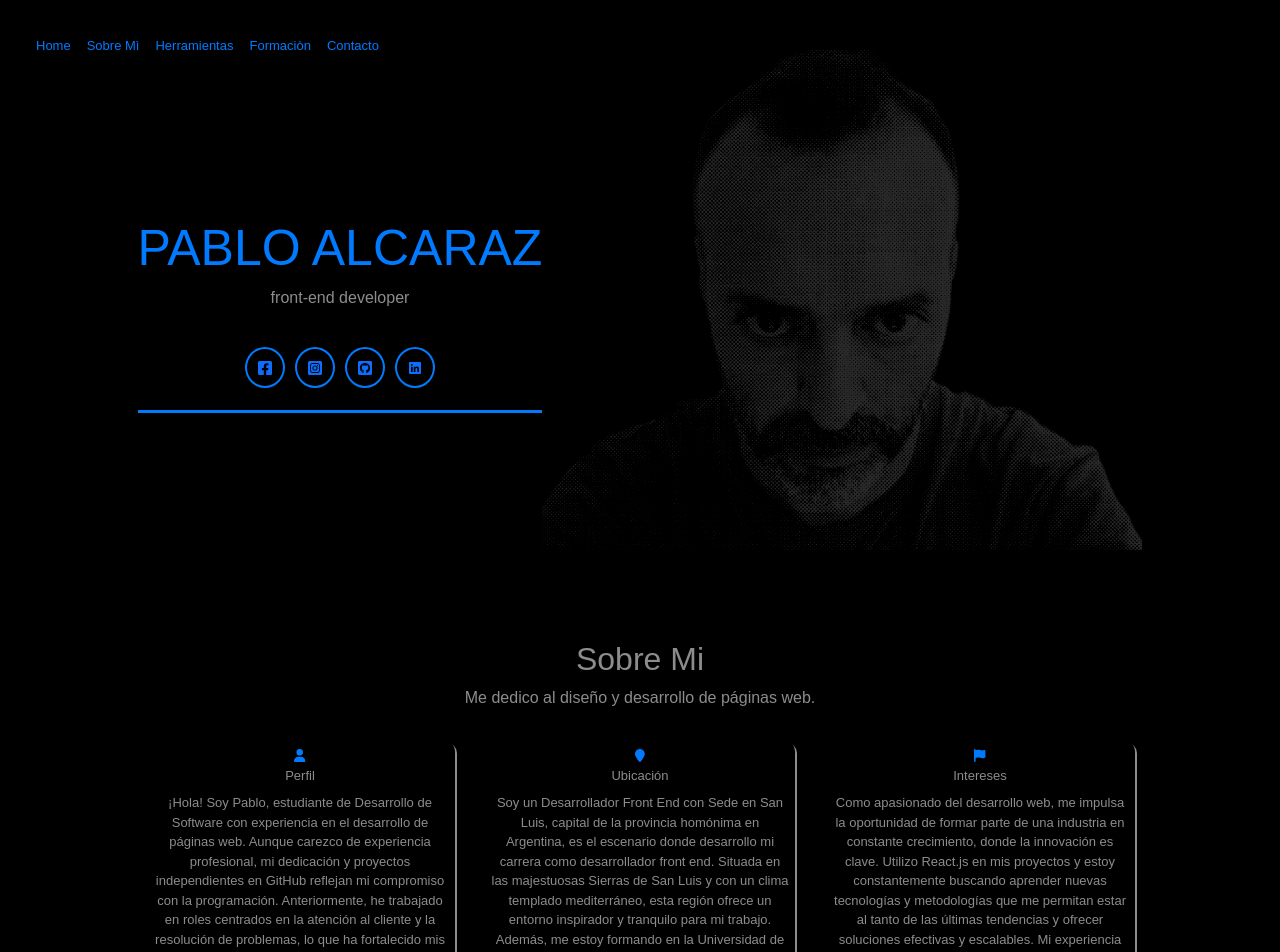
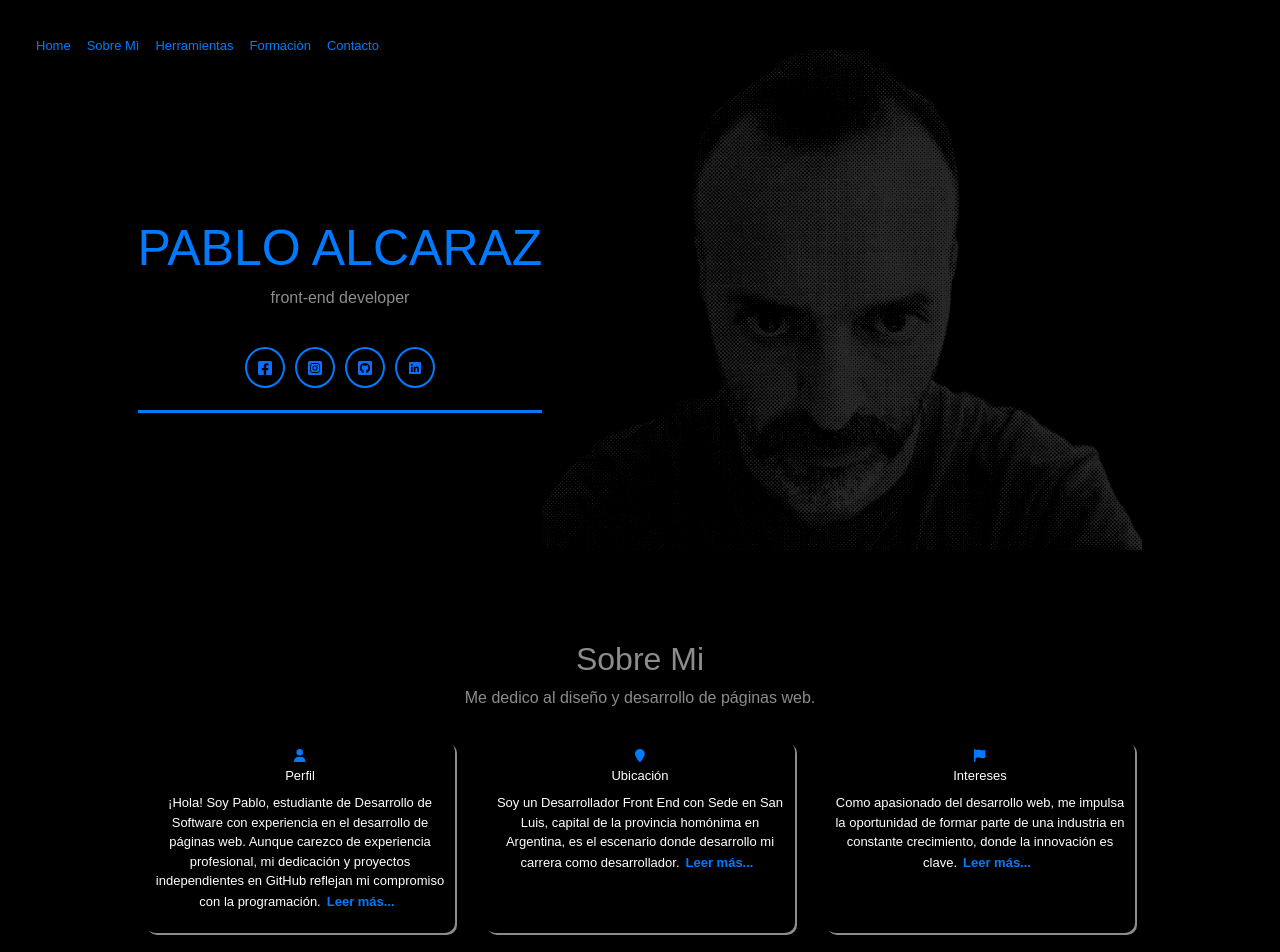
Before and after one commit to pablodalcaraz/cv-pablo-react, a React (Vite) app: page / in a window 1280 px wide. Shown: the top 952 px of the page. Built offline with nearby package versions, Linux system fonts and the light colour scheme.

Commit message:
cambios en columna-sm

```diff
--- a/src/App.css
+++ b/src/App.css
@@ -153,7 +153,7 @@ h1 {
   text-align: center;
   display: block;
   width: 310px;
-  color: #8c8c8c;
+  color: white;
   border-radius: 10px;
   box-shadow: 2px 2px 0px 0px #8c8c8c;
   padding: 5px;
@@ -180,6 +180,12 @@ h1 {
 
 .titulo-detalle {
   margin-bottom: 8px;
+}
+.leerMas{
+  color: #007bff;
+  background: none;
+  border: none;
+
 }
 /*herramientas*/
 
--- a/src/App.jsx
+++ b/src/App.jsx
@@ -23,6 +23,13 @@ function App() {
 
   const [showMenuBlock, setShowMenuBlock] = useState(false)
   const [collapseMenu, setCollapseMenu] = useState(true)
+  const [showReadMore, setShowReadMore] = useState({
+    perfil: false,
+    ubicacion:false,
+    itereses:false
+  })
+
+
 
   useEffect(() => {
     const handleScroll = () => {
@@ -40,6 +47,12 @@ function App() {
     setCollapseMenu(true);
   };
 
+  const toggleShowReadMore = (columna) => {
+    setShowReadMore({
+      ...showReadMore,
+      [columna]: !showReadMore[columna]
+    })
+  }
   return (
     <>
       <nav className={`navbar navbar-expand-lg ${showMenuBlock ? 'showBlock' : ''}`} >
@@ -87,10 +100,10 @@ function App() {
             <p>front-end developer</p>
           </div>
           <div className="redesSociales">
-            <a href="https://www.facebook.com/nick.menta.1"><FaFacebookSquare /></a>
-            <a href="https://www.instagram.com/pablodalcaraz/" ><FaInstagramSquare /></a>
-            <a href="https://github.com/pablodalcaraz"><FaGithubSquare /></a>
-            <a href="https://www.linkedin.com/in/pablo-alcaraz-822636186/"><IoLogoLinkedin /></a>
+            <a href="https://www.facebook.com/nick.menta.1" target='-blank'><FaFacebookSquare /></a>
+            <a href="https://www.instagram.com/pablodalcaraz/"  target='-blank'><FaInstagramSquare /></a>
+            <a href="https://github.com/pablodalcaraz" target='-blank'><FaGithubSquare /></a>
+            <a href="https://www.linkedin.com/in/pablo-alcaraz-822636186/" target='-blank'><IoLogoLinkedin /></a>
           </div>
         </div>
         <div className="foto">
@@ -116,7 +129,8 @@ function App() {
                 con experiencia en el desarrollo de páginas web. Aunque carezco de
                 experiencia profesional, mi dedicación y proyectos independientes
                 en GitHub reflejan mi compromiso con la programación.
-                Anteriormente, he trabajado en roles centrados en la atención al
+                {showReadMore.perfil &&(
+                  <p>Anteriormente, he trabajado en roles centrados en la atención al
                   cliente y la resolución de problemas, lo que ha fortalecido mis
                   habilidades de comunicación y empatía, fundamentales en cualquier
                   entorno laboral. Me destaco por ser colaborativo, con habilidades
@@ -125,7 +139,13 @@ function App() {
                   habilidades en desarrollo de software y contribuir con soluciones
                   innovadoras. Abierto a roles de prácticas o pasantías, estoy
                   emocionado por las oportunidades de crecimiento profesional que el
-                sector tecnológico ofrece.
+                  sector tecnológico ofrece.</p>
+                )}
+
+
+                  <button className='leerMas' onClick={() => toggleShowReadMore('perfil')}>
+                    {showReadMore.perfil ? <b>Leer menos..</b> : <b>Leer más...</b>}
+                  </button>
               </p>
             </div>
             <div className="columna-sm">
@@ -137,7 +157,9 @@ function App() {
               <p>
                 Soy un Desarrollador Front End con Sede en San Luis,
                 capital de la provincia homónima en Argentina, es el escenario
-                donde desarrollo mi carrera como desarrollador front end. Situada
+                donde desarrollo mi carrera como desarrollador.
+                {showReadMore.ubicacion && (
+                  <p>Situada
                   en las majestuosas Sierras de San Luis y con un clima templado
                   mediterráneo, esta región ofrece un entorno inspirador y tranquilo
                   para mi trabajo. Además, me estoy formando en la Universidad de La
@@ -148,7 +170,11 @@ function App() {
                   la Universidad de La Punta se encuentra el PILP, un polo de
                   desarrollo tecnológico que alberga alrededor de 20 empresas de la
                   industria, proporcionando un ecosistema vibrante y colaborativo
-                para el desarrollo de proyectos innovadores.
+                  para el desarrollo de proyectos innovadores.</p>
+                )}
+                <button className='leerMas' onClick={() => toggleShowReadMore('ubicacion')}>
+                  {showReadMore.ubicacion ? <b>Leer menos...</b> : <b>Leer más...</b>}
+                </button>
                 </p>
             </div>
 
@@ -161,13 +187,19 @@ function App() {
               <p>
                 Como apasionado del desarrollo web, me impulsa la oportunidad de
                 formar parte de una industria en constante crecimiento, donde la
-                innovación es clave. Utilizo React.js en mis proyectos y estoy
+                innovación es clave.
+                {showReadMore.itereses && (
+                   <p>Utilizo React.js en mis proyectos y estoy
                    constantemente buscando aprender nuevas tecnologías y metodologías
                    que me permitan estar al tanto de las últimas tendencias y ofrecer
                    soluciones efectivas y escalables. Mi experiencia en proyectos
                    grupales durante mis estudios universitarios ha fortalecido mis
                    habilidades de trabajo en equipo y resolución de problemas,
-                preparándome para enfrentar desafíos en entornos profesionales.
+                   preparándome para enfrentar desafíos en entornos profesionales.</p>
+                )}
+                <button className='leerMas' onClick={() => toggleShowReadMore('itereses')}>
+                  {showReadMore.itereses ? <b>Leer menos...</b> : <b>Leer más...</b>}
+                </button>
               </p>
             </div>
           </div>
```
Lines whose indentation alone changed are shown as unchanged.
